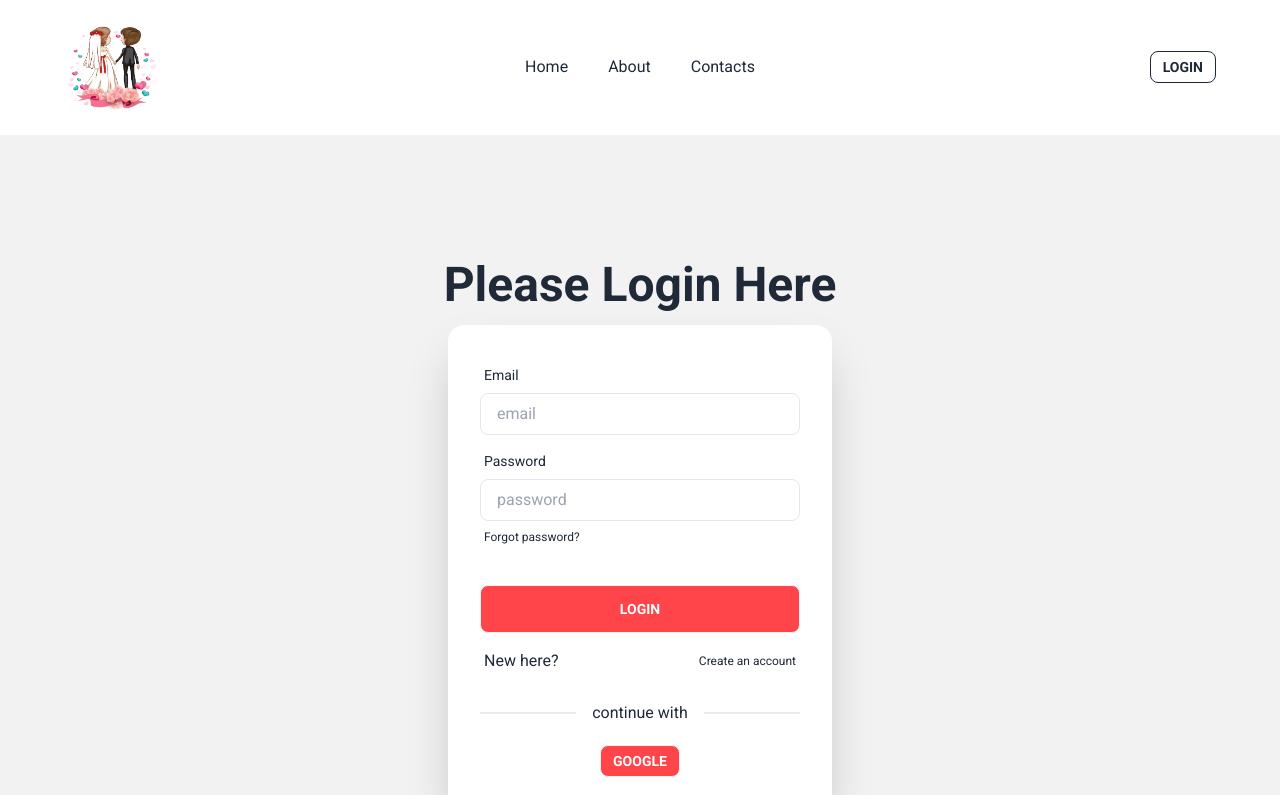
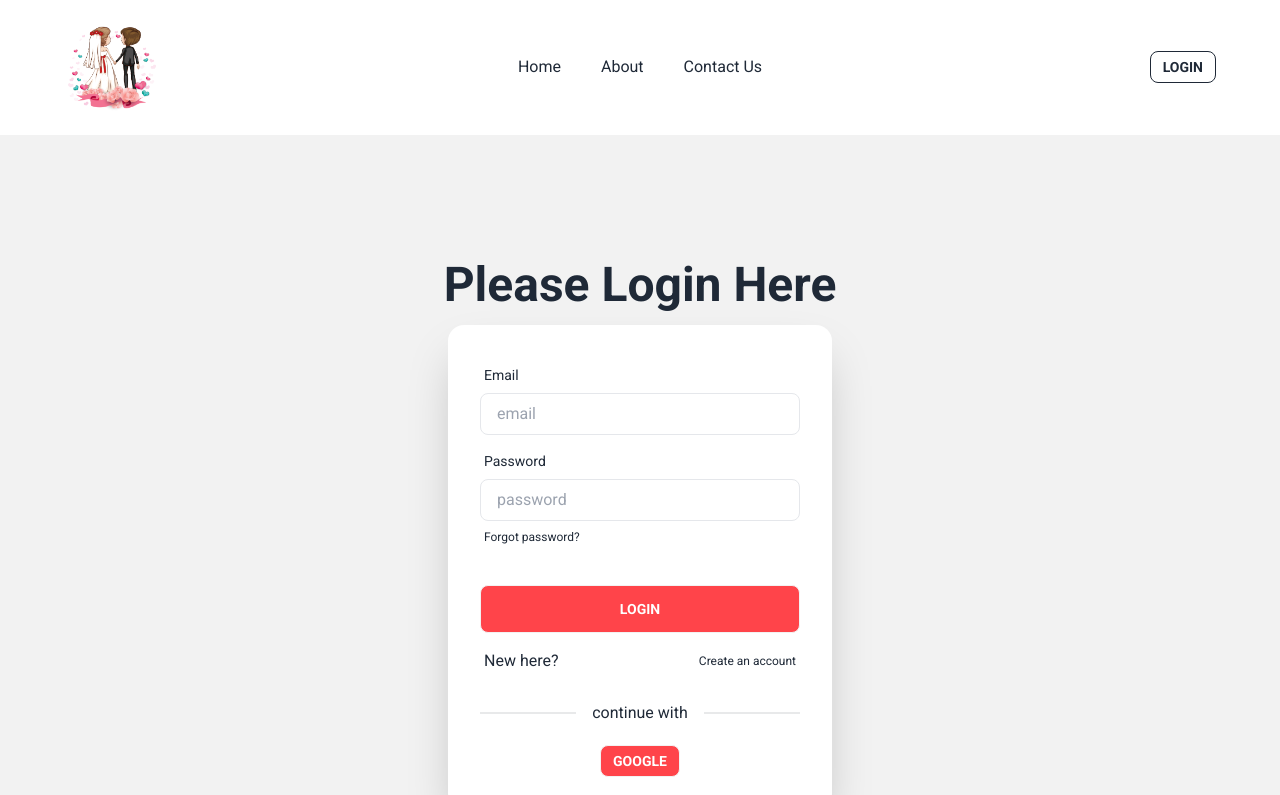
Before and after one commit to Shuvo0414/event-management, a React (Vite) app: page /login in a window 1280 px wide. Shown: the top 795 px of the page. Built offline with nearby package versions, Linux system fonts and the light colour scheme; no server answers.

Commit message:
Updated firebase config

```diff
--- a/src/components/Header/Navbar/Navbar.jsx
+++ b/src/components/Header/Navbar/Navbar.jsx
@@ -70,7 +70,7 @@ const Navbar = () => {
                       : ""
                   }
                 >
-                  Contacts
+                  Contact Us
                 </NavLink>
               </li>
             </ul>
@@ -119,7 +119,7 @@ const Navbar = () => {
                     : ""
                 }
               >
-                Contacts
+                Contact Us
               </NavLink>
             </li>
           </ul>
@@ -141,15 +141,12 @@ const Navbar = () => {
                 className="menu menu-sm dropdown-content mt-3 z-[1] p-2 shadow bg-base-100 rounded-box w-52"
               >
                 <li>
-                  <button className="btn btn-sm  btn-Secondary">
+                  <button className="btn btn-sm btn-Secondary">
                     {user.displayName}
                   </button>
                 </li>
                 <li>
-                  <button
-                    onClick={logOut}
-                    className="btn btn-sm  btn-secondary"
-                  >
+                  <button onClick={logOut} className="btn btn-sm btn-secondary">
                     Logout
                   </button>
                 </li>
@@ -157,7 +154,7 @@ const Navbar = () => {
             </div>
           ) : (
             <Link to="/login">
-              <button className="btn btn-sm   btn-outline">Login</button>
+              <button className="btn btn-sm btn-outline">Login</button>
             </Link>
           )}
         </div>
--- a/src/config/firebaseConfig.jsx
+++ b/src/config/firebaseConfig.jsx
@@ -6,12 +6,12 @@ import { getAuth } from "firebase/auth";
 
 // Your web app's Firebase configuration
 const firebaseConfig = {
-  apiKey: "AIzaSyA2FlH0S0E8uoQdLdzEK52sODCNX1UXau0",
-  authDomain: "assignment-09-794ae.firebaseapp.com",
-  projectId: "assignment-09-794ae",
-  storageBucket: "assignment-09-794ae.appspot.com",
-  messagingSenderId: "922269190492",
-  appId: "1:922269190492:web:20a4b01984b7ae218c5999",
+  apiKey: import.meta.env.VITE_APIKEY,
+  authDomain: import.meta.env.VITE_AUTHDOMAIN,
+  projectId: import.meta.env.VITE_PROJECTID,
+  storageBucket: import.meta.env.VITE_STORAGEBUCKET,
+  messagingSenderId: import.meta.env.VITE_MESSAGINGSENDERID,
+  appId: import.meta.env.VITE_APPID,
 };
 
 // Initialize Firebase
```
Also changed, not shown: 1 other file (tests, documents, lock files or other folders).
